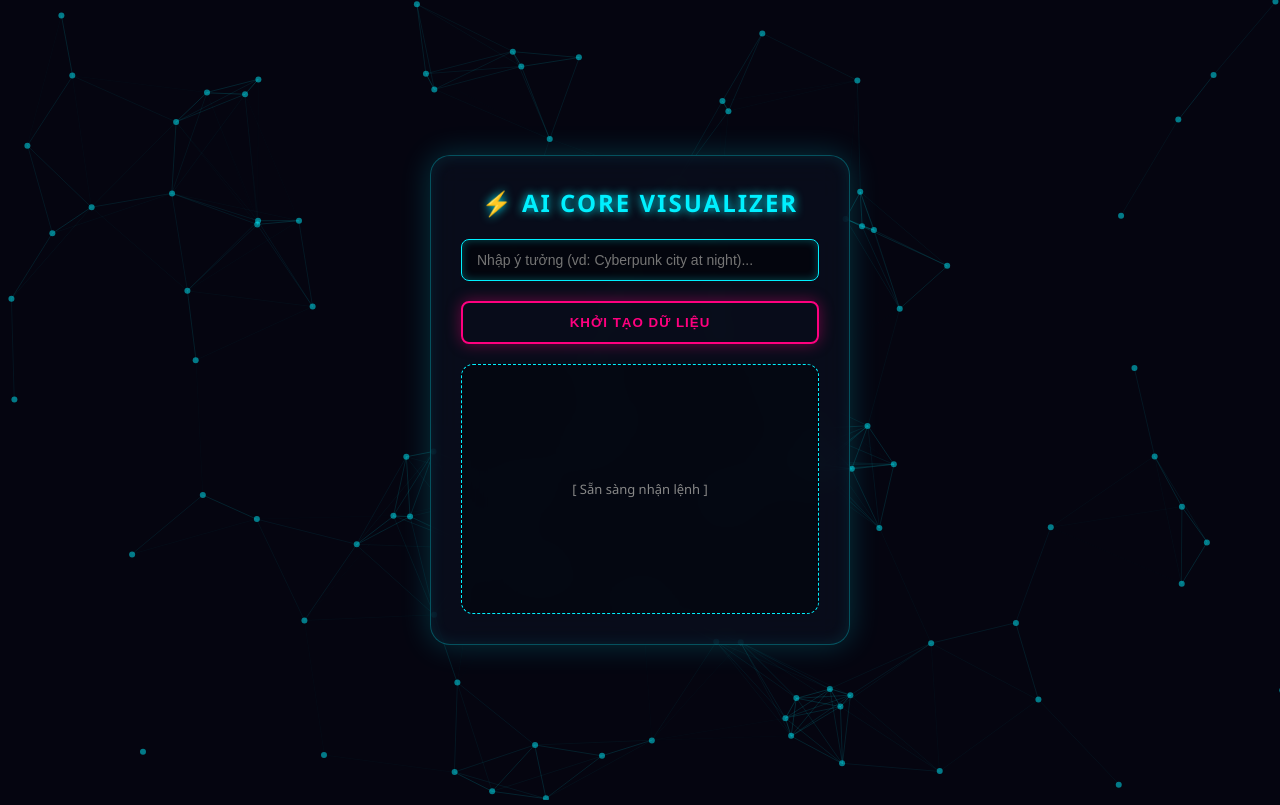
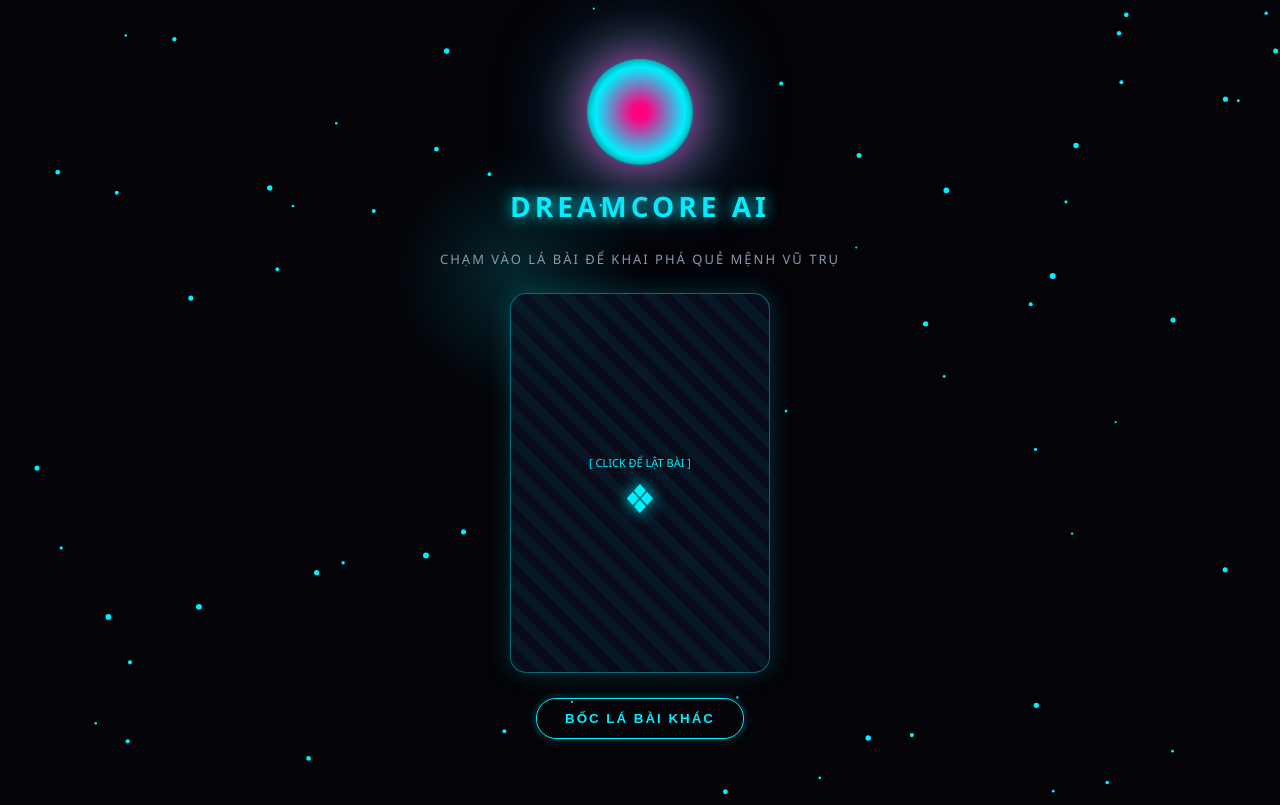
Before and after one commit to ildnminhil-bot/ildnminhil-bot.github.io.3, a plain HTML site: page index.html in a window 1280 px wide. Drawn offline with nearby package versions, Linux system fonts and the light colour scheme.

Commit message:
Update index.html

```diff
--- a/index.html
+++ b/index.html
@@ -3,198 +3,305 @@
 <head>
   <meta charset="UTF-8">
   <meta name="viewport" content="width=device-width, initial-scale=1.0">
-  <title>Cyberpunk AI Studio</title>
-  <script src="https://cdnjs.cloudflare.com/ajax/libs/vanilla-tilt/1.8.0/vanilla-tilt.min.js"></script>
-  <script src="https://cdn.jsdelivr.net/particles.js/2.0.0/particles.min.js"></script>
-
+  <title>DREAMCORE AI — Cyberpunk Universe</title>
   <style>
-    * { box-sizing: border-box; margin: 0; padding: 0; }
+    * { box-sizing: border-box; margin: 0; padding: 0; user-select: none; }
     body {
-      font-family: 'Segoe UI', Roboto, sans-serif;
-      background: #050510;
+      font-family: 'Segoe UI', Tahoma, Geneva, Verdana, sans-serif;
+      background: #030308;
       color: #00f0ff;
       height: 100vh;
       overflow: hidden;
       display: flex;
+      flex-direction: column;
+      align-items: center;
       justify-content: center;
-      align-items: center;
     }
 
-    /* Nền hạt sáng 3D */
-    #particles-js {
+    /* Canvas Nền Hạt Tương Tác */
+    #bgCanvas {
       position: absolute;
-      width: 100%;
-      height: 100%;
+      top: 0; left: 0;
+      width: 100%; height: 100%;
       z-index: 1;
     }
 
-    /* Card hiệu ứng Kính mờ Cyberpunk */
-    .glass-card {
-      position: relative;
+    /* Vệt Sáng Con Trỏ Chuột */
+    .cursor-glow {
+      position: absolute;
+      width: 250px; height: 250px;
+      background: radial-gradient(circle, rgba(0, 240, 255, 0.15) 0%, transparent 70%);
+      border-radius: 50%;
+      pointer-events: none;
+      transform: translate(-50%, -50%);
       z-index: 2;
-      width: 420px;
-      padding: 30px;
-      background: rgba(10, 15, 30, 0.75);
-      backdrop-filter: blur(15px);
-      border-radius: 20px;
-      border: 1px solid rgba(0, 240, 255, 0.3);
-      box-shadow: 0 0 30px rgba(0, 240, 255, 0.2), inset 0 0 15px rgba(0, 240, 255, 0.1);
-      text-align: center;
-      transform-style: preserve-3d;
     }
 
-    h2 {
-      font-size: 24px;
-      text-transform: uppercase;
-      letter-spacing: 2px;
-      text-shadow: 0 0 10px #00f0ff;
-      margin-bottom: 20px;
+    /* Container Chính */
+    .main-container {
+      position: relative;
+      z-index: 10;
+      display: flex;
+      flex-direction: column;
+      align-items: center;
+      gap: 25px;
+      text-align: center;
     }
 
-    .input-group {
-      margin-bottom: 20px;
-      position: relative;
+    /* Quả Cầu AI Core 3D */
+    .ai-core {
+      width: 100px; height: 100px;
+      border-radius: 50%;
+      background: radial-gradient(circle, #ff007f 10%, #00f0ff 60%, transparent 100%);
+      box-shadow: 0 0 30px #00f0ff, 0 0 60px #ff007f, inset 0 0 20px #ffffff;
+      animation: pulse 3s infinite ease-in-out;
+      cursor: pointer;
+      transition: transform 0.3s;
+    }
+    .ai-core:hover {
+      transform: scale(1.15) rotate(180deg);
     }
 
-    input {
-      width: 100%;
-      padding: 12px 15px;
-      background: rgba(0, 0, 0, 0.5);
-      border: 1px solid #00f0ff;
-      border-radius: 8px;
-      color: #fff;
-      outline: none;
-      font-size: 14px;
-      box-shadow: inset 0 0 8px rgba(0, 240, 255, 0.3);
+    @keyframes pulse {
+      0%, 100% { transform: scale(1); box-shadow: 0 0 30px #00f0ff, 0 0 60px #ff007f; }
+      50% { transform: scale(1.08); box-shadow: 0 0 50px #ff007f, 0 0 90px #00f0ff; }
     }
 
-    /* Nút bấm Neon quét sáng */
-    button {
-      width: 100%;
-      padding: 12px;
-      background: transparent;
-      border: 2px solid #ff007f;
-      color: #ff007f;
-      font-weight: bold;
-      border-radius: 8px;
-      cursor: pointer;
+    h1 {
+      font-size: 28px;
+      letter-spacing: 4px;
+      text-shadow: 0 0 15px #00f0ff;
       text-transform: uppercase;
-      letter-spacing: 1px;
-      position: relative;
-      overflow: hidden;
-      transition: all 0.3s ease;
-      box-shadow: 0 0 15px rgba(255, 0, 127, 0.4);
     }
 
-    button:hover {
-      background: #ff007f;
-      color: #fff;
-      box-shadow: 0 0 25px #ff007f;
+    p.subtitle {
+      font-size: 13px;
+      color: #8a99ad;
+      letter-spacing: 2px;
     }
 
-    /* Khung hiển thị ảnh với hiệu ứng Hologram Scan */
-    .img-box {
-      margin-top: 20px;
-      width: 100%;
-      height: 250px;
-      border: 1px dashed #00f0ff;
-      border-radius: 12px;
+    /* Thẻ Bài Tarot 3D */
+    .card-stage {
+      perspective: 1000px;
+      width: 260px; height: 380px;
+    }
+
+    .card {
+      width: 100%; height: 100%;
+      position: relative;
+      transform-style: preserve-3d;
+      transition: transform 0.8s cubic-bezier(0.175, 0.885, 0.32, 1.275);
+      cursor: pointer;
+    }
+
+    .card.flipped {
+      transform: rotateY(180deg);
+    }
+
+    .card-face {
+      position: absolute;
+      width: 100%; height: 100%;
+      backface-visibility: hidden;
+      border-radius: 16px;
+      border: 1px solid rgba(0, 240, 255, 0.4);
       display: flex;
+      flex-direction: column;
       justify-content: center;
       align-items: center;
-      position: relative;
-      overflow: hidden;
-      background: rgba(0, 0, 0, 0.3);
+      padding: 20px;
+      box-shadow: 0 0 25px rgba(0, 240, 255, 0.2);
+      backdrop-filter: blur(10px);
     }
 
-    .img-box img {
-      width: 100%;
-      height: 100%;
-      object-fit: cover;
-      display: none;
-      border-radius: 12px;
+    /* Mặt Sau Lá Bài */
+    .card-back {
+      background: rgba(10, 15, 30, 0.85);
+      background-image: repeating-linear-gradient(45deg, rgba(0, 240, 255, 0.05) 0, rgba(0, 240, 255, 0.05) 10px, transparent 0, transparent 20px);
     }
 
-    /* Tia laser quét khi đang tạo ảnh */
-    .scanner {
-      display: none;
-      position: absolute;
-      top: 0; left: 0; width: 100%; height: 5px;
-      background: #00f0ff;
-      box-shadow: 0 0 15px #00f0ff, 0 0 30px #00f0ff;
-      animation: scan 1.5s infinite linear;
+    .card-back::after {
+      content: '❖';
+      font-size: 40px;
+      color: #00f0ff;
+      text-shadow: 0 0 15px #00f0ff;
     }
 
-    @keyframes scan {
-      0% { top: 0; }
-      50% { top: 100%; }
-      100% { top: 0; }
+    /* Mặt Trước Lá Bài */
+    .card-front {
+      background: rgba(15, 5, 25, 0.9);
+      transform: rotateY(180deg);
+      border-color: #ff007f;
+      box-shadow: 0 0 30px rgba(255, 0, 127, 0.4);
+    }
+
+    .card-title {
+      font-size: 20px;
+      color: #ff007f;
+      margin-bottom: 10px;
+      text-shadow: 0 0 10px #ff007f;
+    }
+
+    .card-stats {
+      font-size: 12px;
+      color: #00f0ff;
+      margin-bottom: 15px;
+      line-height: 1.6;
+    }
+
+    .card-lore {
+      font-size: 13px;
+      color: #d1d5db;
+      font-style: italic;
+      line-height: 1.4;
+    }
+
+    /* Nút Bấm Neon */
+    .btn-action {
+      padding: 12px 28px;
+      background: transparent;
+      border: 1px solid #00f0ff;
+      color: #00f0ff;
+      font-weight: bold;
+      letter-spacing: 2px;
+      border-radius: 20px;
+      cursor: pointer;
+      transition: all 0.3s;
+      box-shadow: 0 0 10px rgba(0, 240, 255, 0.3);
+    }
+
+    .btn-action:hover {
+      background: #00f0ff;
+      color: #000;
+      box-shadow: 0 0 25px #00f0ff;
     }
   </style>
 </head>
 <body>
 
-  <div id="particles-js"></div>
+  <canvas id="bgCanvas"></canvas>
+  <div class="cursor-glow" id="cursorGlow"></div>
 
-  <div class="glass-card" data-tilt data-tilt-max="15" data-tilt-speed="400">
-    <h2>⚡ AI Core Visualizer</h2>
+  <div class="main-container">
+    <div class="ai-core" onclick="resetCard()" title="Click để giải phóng năng lượng"></div>
+    <h1>DREAMCORE AI</h1>
+    <p class="subtitle">CHẠM VÀO LÁ BÀI ĐỂ KHAI PHÁ QUẺ MỆNH VŨ TRỤ</p>
 
-    <div class="input-group">
-      <input type="text" id="prompt" placeholder="Nhập ý tưởng (vd: Cyberpunk city at night)...">
+    <!-- Thẻ Bài 3D -->
+    <div class="card-stage">
+      <div class="card" id="tarotCard" onclick="flipCard()">
+        <div class="card-face card-back">
+          <span style="font-size: 11px; margin-top: 15px; color: #00f0ff;">[ CLICK ĐỂ LẬT BÀI ]</span>
+        </div>
+        <div class="card-face card-front">
+          <div class="card-title" id="cardName">THE MATRIX</div>
+          <div class="card-stats" id="cardStats">POWER: 99 | SYNC: 100%</div>
+          <div class="card-lore" id="cardLore">"Vũ trụ đang tái cấu trúc các dòng dữ liệu để mở ra lối đi mới cho bạn."</div>
+        </div>
+      </div>
     </div>
 
-    <button onclick="createAI()">Khởi tạo dữ liệu</button>
-
-    <div class="img-box" id="imgContainer">
-      <div class="scanner" id="scanner"></div>
-      <span id="placeholderText" style="font-size: 13px; color: #888;">[ Sẵn sàng nhận lệnh ]</span>
-      <img id="aiImage" src="" alt="AI Output">
-    </div>
+    <button class="btn-action" onclick="drawNewCard()">BỐC LÁ BÀI KHÁC</button>
   </div>
 
   <script>
-    // 1. Khởi tạo hiệu ứng nền hạt
-    particlesJS("particles-js", {
-      "particles": {
-        "number": { "value": 80 },
-        "color": { "value": "#00f0ff" },
-        "shape": { "type": "circle" },
-        "opacity": { "value": 0.5 },
-        "size": { "value": 3 },
-        "line_linked": { "enable": true, "distance": 150, "color": "#00f0ff", "opacity": 0.2, "width": 1 },
-        "move": { "enable": true, "speed": 2 }
-      }
+    // 1. Xử lý Nền Hạt Interactive Canvas
+    const canvas = document.getElementById('bgCanvas');
+    const ctx = canvas.getContext('2d');
+    let particles = [];
+    const mouse = { x: null, y: null };
+
+    function resizeCanvas() {
+      canvas.width = window.innerWidth;
+      canvas.height = window.innerHeight;
+    }
+    window.addEventListener('resize', resizeCanvas);
+    resizeCanvas();
+
+    window.addEventListener('mousemove', (e) => {
+      mouse.x = e.x;
+      mouse.y = e.y;
+      document.getElementById('cursorGlow').style.left = e.x + 'px';
+      document.getElementById('cursorGlow').style.top = e.y + 'px';
     });
 
-    // 2. Xử lý logic tạo ảnh & animation laser
-    function createAI() {
-      const prompt = document.getElementById('prompt').value.trim();
-      const scanner = document.getElementById('scanner');
-      const img = document.getElementById('aiImage');
-      const placeholder = document.getElementById('placeholderText');
+    class Particle {
+      constructor() {
+        this.x = Math.random() * canvas.width;
+        this.y = Math.random() * canvas.height;
+        this.size = Math.random() * 2 + 1;
+        this.speedX = (Math.random() - 0.5) * 1.5;
+        this.speedY = (Math.random() - 0.5) * 1.5;
+      }
+      update() {
+        this.x += this.speedX;
+        this.y += this.speedY;
 
-      if (!prompt) return alert("Vui lòng nhập mô tả!");
+        if (this.x < 0 || this.x > canvas.width) this.speedX *= -1;
+        if (this.y < 0 || this.y > canvas.height) this.speedY *= -1;
 
-      // Bật tia laser quét
-      scanner.style.display = 'block';
-      img.style.display = 'none';
-      placeholder.innerText = 'Đang tổng hợp dữ liệu...';
-
-      // Gọi API tạo ảnh
-      const url = `https://pollinations.ai/p/${encodeURIComponent(prompt)}?width=512&height=512&seed=${Math.floor(Math.random()*1000)}`;
-
-      const tempImg = new Image();
-      tempImg.src = url;
-      tempImg.onload = () => {
-        scanner.style.display = 'none';
-        img.src = url;
-        img.style.display = 'block';
-        placeholder.style.display = 'none';
-      };
+        // Tương tác khi di chuột gần
+        let dx = mouse.x - this.x;
+        let dy = mouse.y - this.y;
+        let dist = Math.sqrt(dx * dx + dy * dy);
+        if (dist < 100) {
+          this.x -= dx * 0.03;
+          this.y -= dy * 0.03;
+        }
+      }
+      draw() {
+        ctx.fillStyle = '#00f0ff';
+        ctx.beginPath();
+        ctx.arc(this.x, this.y, this.size, 0, Math.PI * 2);
+        ctx.fill();
+      }
     }
 
-    // 3. Kích hoạt hiệu ứng nghiêng 3D
-    VanillaTilt.init(document.querySelector(".glass-card"));
+    for (let i = 0; i < 70; i++) particles.push(new Particle());
+
+    function animate() {
+      ctx.clearRect(0, 0, canvas.width, canvas.height);
+      particles.forEach(p => {
+        p.update();
+        p.draw();
+      });
+      requestAnimationFrame(animate);
+    }
+    animate();
+
+    // 2. Dữ liệu các lá bài AI Tarot Cyberpunk
+    const tarotData = [
+      { name: "THE CYBER ORACLE", stats: "LUCK: ★★★★★ | FOCUS: 95%", lore: "Mọi quyết định hôm nay đều được thuật toán vũ trụ ủng hộ tuyệt đối." },
+      { name: "NEON DRAGON", stats: "POWER: ★★★★☆ | ENERGY: 88%", lore: "Cơ hội bất ngờ sẽ xuất hiện từ một người bạn hoặc kết nối cũ." },
+      { name: "QUANTUM PHOENIX", stats: "REBIRTH: ★★★★★ | SHIELD: 100%", lore: "Những khó khăn nhỏ chỉ là đòn bẩy giúp bạn bứt phá rực rỡ hơn." },
+      { name: "VOID WALKER", stats: "MYSTERY: ★★★☆☆ | INTUITION: 92%", lore: "Hãy tin vào linh cảm của bản thân, câu trả lời nằm ngay bên trong bạn." }
+    ];
+
+    let isFlipped = false;
+
+    function flipCard() {
+      const card = document.getElementById('tarotCard');
+      card.classList.toggle('flipped');
+      isFlipped = !isFlipped;
+    }
+
+    function resetCard() {
+      const card = document.getElementById('tarotCard');
+      card.classList.remove('flipped');
+      isFlipped = false;
+    }
+
+    function drawNewCard() {
+      const card = document.getElementById('tarotCard');
+      card.classList.remove('flipped');
+
+      setTimeout(() => {
+        const randomItem = tarotData[Math.floor(Math.random() * tarotData.length)];
+        document.getElementById('cardName').innerText = randomItem.name;
+        document.getElementById('cardStats').innerText = randomItem.stats;
+        document.getElementById('cardLore').innerText = `"${randomItem.lore}"`;
+        card.classList.add('flipped');
+      }, 400);
+    }
   </script>
 </body>
 </html>
```
